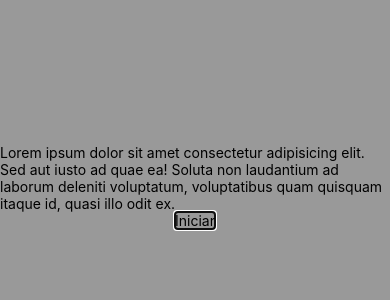
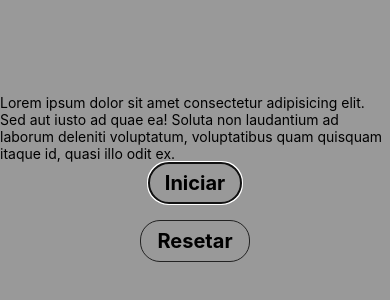
Before and after one commit to araleo/abaco, a React Native app: screen / in a window 390 px wide. Shown: the part 236-536 px from the top of the page. Built offline with nearby package versions, Linux system fonts and the light colour scheme.

Commit message:
Handling multiple levels

```diff
--- a/App.tsx
+++ b/App.tsx
@@ -12,6 +12,7 @@ const App = () => {
   const [running, setRunning] = useState<boolean>(false);
   const [score, setScore] = useState<number>(0);
   const [lifes, setLifes] = useState<number>(3);
+  const [currentLevel, setCurrentLevel] = useState<number>(0);
 
   const handleScore = (amount: number) => {
     setScore(score + amount);
@@ -21,19 +22,35 @@ const App = () => {
     setLifes(lifes + amount);
   };
 
+  const handleStart = () => {
+    setShowMenuModal(false);
+    setCurrentLevel(0);
+  };
+
+  const handleNextLevel = () => {
+    if (currentLevel < levelData.length - 1) {
+      setCurrentLevel(currentLevel + 1);
+    }
+  };
+
   return (
     <View style={styles.container}>
       <StatusBar style='auto' />
       <Top score={score} lifes={lifes} />
       <Level
-        levelData={levelData[0] as ILevelData}
+        levelData={levelData[currentLevel] as ILevelData}
         running={running}
         setRunning={setRunning}
         showMenu={setShowMenuModal}
         setScore={handleScore}
         setLifes={handleLifes}
+        nextLevel={handleNextLevel}
       />
-      <MenuModal visible={showMenuModal} setModalVisible={setShowMenuModal} />
+      <MenuModal
+        visible={showMenuModal}
+        setModalVisible={setShowMenuModal}
+        handleStart={handleStart}
+      />
     </View>
   );
 };
--- a/assets/levels/levels.json
+++ b/assets/levels/levels.json
@@ -16,7 +16,7 @@
   {
     "id": 1,
     "name": "",
-    "tooltip": "",
+    "tooltip": "Você consegue contar até 16?",
     "rows": 4,
     "cols": 4,
     "size": 16,
@@ -25,12 +25,12 @@
     "solution": [1, 2, 3, 4, 5, 6, 7, 8, 9, 10, 11, 12, 13, 14, 15, 16],
     "first": 1,
     "last": 16,
-    "shuffle": false
+    "shuffle": true
   },
   {
     "id": 2,
     "name": "",
-    "tooltip": "",
+    "tooltip": "Você consegue contar até 25?",
     "rows": 5,
     "cols": 5,
     "size": 25,
@@ -45,6 +45,6 @@
     ],
     "first": 1,
     "last": 25,
-    "shuffle": false
+    "shuffle": true
   }
 ]
--- a/src/components/level/Level.tsx
+++ b/src/components/level/Level.tsx
@@ -19,14 +19,25 @@ export interface ILevelData {
   shuffle: boolean;
 }
 
-const Level: React.FC<{
+interface IProps {
   levelData: ILevelData;
   running: boolean;
   setRunning: (run: boolean) => void;
   setScore: (score: number) => void;
   setLifes: (lifes: number) => void;
   showMenu: (show: boolean) => void;
-}> = ({ levelData, running, setRunning, setScore, setLifes, showMenu }) => {
+  nextLevel: () => void;
+}
+
+const Level: React.FC<IProps> = ({
+  levelData,
+  running,
+  setRunning,
+  setScore,
+  setLifes,
+  showMenu,
+  nextLevel,
+}) => {
   const [level, setLevel] = useState<number[][]>([]);
   const [selected, setSelected] = useState<number[]>([]);
   const [time, setTime] = useState<number>(levelData.baseTime);
@@ -37,7 +48,7 @@ const Level: React.FC<{
   }, []);
 
   useEffect(() => {
-    setRunning(true);
+    handleReset();
   }, [level]);
 
   useEffect(() => {
@@ -84,6 +95,7 @@ const Level: React.FC<{
   };
 
   const handleNewLevel = () => {
+    nextLevel();
     handleReset();
     createLevel();
   };
--- a/src/components/menu/MenuModal.tsx
+++ b/src/components/menu/MenuModal.tsx
@@ -1,17 +1,17 @@
-import {
-  Modal,
-  View,
-  Text,
-  Pressable,
-  StyleSheet,
-} from 'react-native';
+import { Modal, View, Text, Pressable, StyleSheet } from 'react-native';
+import Button from '../UI/Button';
 
 interface IProps {
   visible: boolean;
   setModalVisible: (show: boolean) => void;
+  handleStart: () => void;
 }
 
-const MenuModal: React.FC<IProps> = ({ visible, setModalVisible }) => {
+const MenuModal: React.FC<IProps> = ({
+  visible,
+  setModalVisible,
+  handleStart,
+}) => {
   return (
     <Modal
       animationType='slide'
@@ -28,9 +28,12 @@ const MenuModal: React.FC<IProps> = ({ visible, setModalVisible }) => {
             ex.
           </Text>
         </View>
-        <Pressable onPress={() => setModalVisible(false)}>
-          <Text>Iniciar</Text>
-        </Pressable>
+        <View style={styles.button}>
+          <Button text='Iniciar' onPress={() => setModalVisible(false)} />
+        </View>
+        <View style={styles.button}>
+          <Button text='Resetar' onPress={handleStart} />
+        </View>
       </View>
     </Modal>
   );
@@ -43,6 +46,10 @@ const styles = StyleSheet.create({
     alignItems: 'center',
     justifyContent: 'center',
   },
+  button: {
+    marginBottom: 16,
+    borderColor: 'black',
+  },
 });
 
 export default MenuModal;
```
